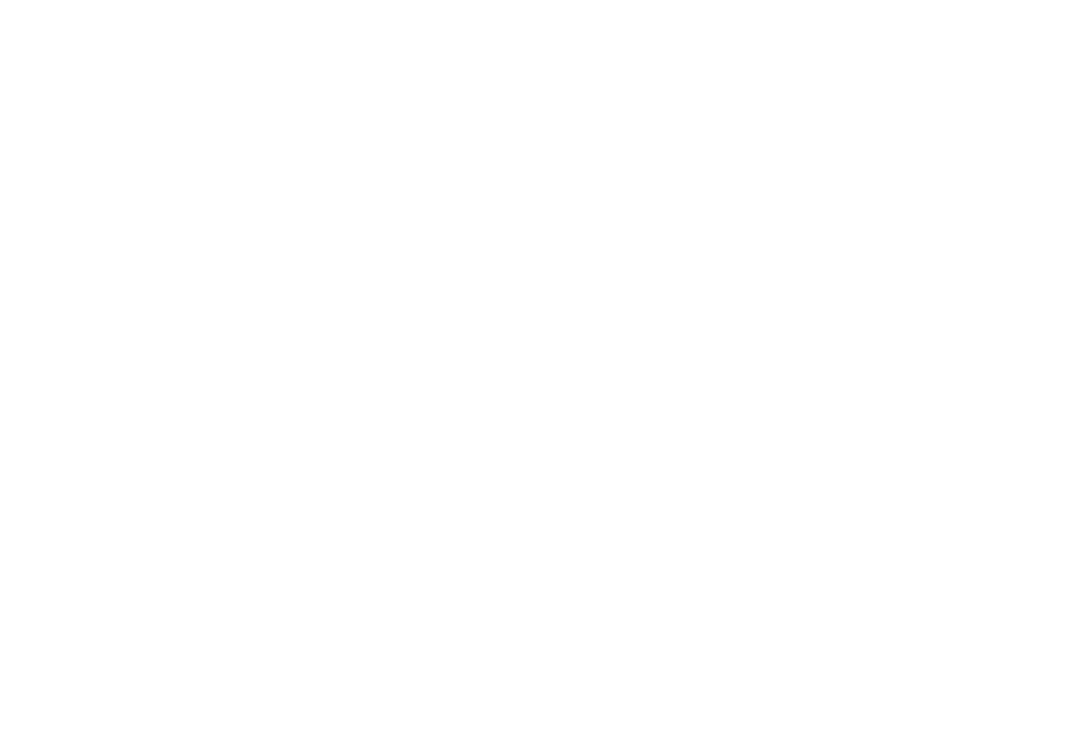
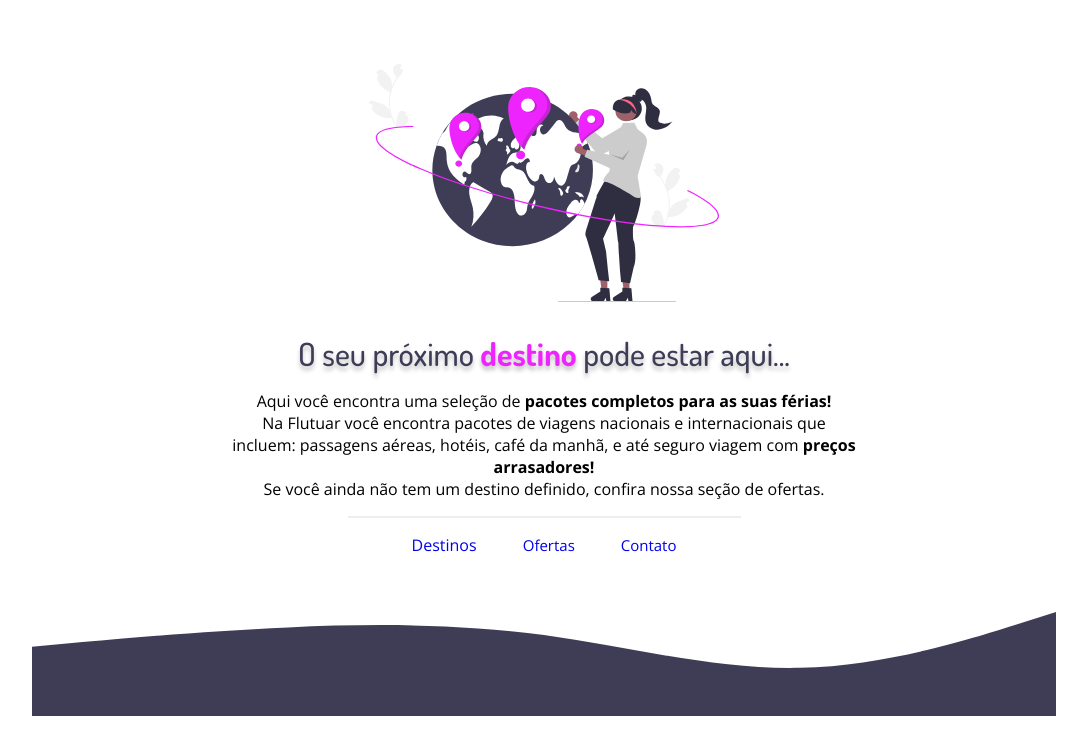
Before and after one commit to HomerMau/Viajando_o_Mundo, a plain HTML site: page index.html in a window 1280 px wide. Shown: the whole page, without its empty margins (96-1183 px from the left). Drawn offline with nearby package versions, Linux system fonts and the light colour scheme.

Commit message:
Completo (FINALMENTE)

```diff
--- a/index.html
+++ b/index.html
@@ -2,12 +2,94 @@
 <html lang="pt-br">
 <head>
 
+    <link rel="preconnect" href="https://fonts.googleapis.com">
+    <link rel="preconnect" href="https://fonts.gstatic.com" crossorigin>
+
+
+
+    <meta charset="UTF-8">
     <meta name="viewport" content="width=device-width, initial-scale=1.0">
 
+    <title>Viajando o Mundo</title>
 
-    <title>Bora Bill</title>
+    <link href="https://fonts.googleapis.com/css2?family=Dosis:wght@500;700&family=Open+Sans:wght@400;700&family=Poppins&display=swap" rel="stylesheet">
+
+    <link rel="shortcut icon" href="images/favicon.svg" type="image" />
+
+    <link rel="stylesheet" href="style.css">
+
+
+
 </head>
 <body>
+    <div class="page">
+
+        <nav>
+            <a
+            id="girl" href="#">
+
+                <img
+                 src="/images/img1.svg"
+                 alt="Menina olhando e segurando o planeta(nesse planeta existem alguns ponteiros de localização)">
+
+            </a>
+
+
+        </nav>
+
+        <main>
+
+            <section>
+
+               <h1>O seu próximo <span> destino </span>pode estar aqui...</h1>
+
+
+               <p>
+                Aqui você encontra uma seleção de <strong>pacotes completos para as suas férias!</strong>
+                <br>
+                Na Flutuar você encontra pacotes de viagens nacionais e internacionais que incluem: passagens aéreas, hotéis, café da manhã, e até seguro viagem com <strong>preços arrasadores!</strong>
+                <br>
+                Se você ainda não tem um destino definido, confira nossa seção de ofertas.
+
+               </p>
+
+
+            </section>
+
+
+        </main>
+
+        <footer>
+
+            <div id="line"></div>
+
+            <a
+            target="_blank" href="https://www.booking.com/">
+                Destinos
+            </a>
+
+            <a
+            target="_blank" href="https://www.booking.com/">
+                Ofertas
+            </a>
+
+            <a
+            target="_blank" href="https://www.booking.com/">
+                Contato
+            </a>
+
+
+
+                    <a id="wave" href="#">
+
+                        <img
+                        src="images/Wave.svg"
+                        alt="Uma onda de praia da cor Azul escuro"/>
+
+                    </a>
+        </footer>
+
+    </div>
 
 </body>
 </html>
--- /dev/null
+++ b/style.css
@@ -0,0 +1,82 @@
+main {
+
+    width: 626px;
+    margin: auto;
+
+}
+
+
+body {
+    font-family: 'Open Sans', sans-serif;
+
+    text-align: center;
+    margin: 64px auto 0px;
+
+    min-height: 100vh;
+
+
+}
+
+body #girl {
+    margin-top: 64px;
+    margin-bottom: 0px;
+
+}
+
+h1 {
+
+
+    font-family: 'Dosis';
+    font-style: normal;
+    font-weight: 500;
+    font-size: 32px;
+    line-height: 40px;
+    margin-bottom: 16px;
+
+    color: #3F3D56;
+
+    text-shadow: 0px 4px 4px rgba(0, 0, 0, 0.25);
+}
+
+h1 span{
+
+
+    color: #EE24FF;
+    font-weight: bold
+
+}
+
+footer {
+
+    width: 1024px;
+    margin: auto ;
+
+
+}
+
+
+#line {
+width: 391px;
+
+
+margin: 0 auto 16px;
+border: 1px solid #ECEFF2;
+
+}
+
+footer a {
+    text-decoration: none;
+}
+
+footer a + a {
+    font-size: 15px;
+    margin-left: 42px;
+
+}
+
+
+footer #wave {
+    position: relative;
+    margin: 0 auto 0;
+    bottom: -56px;
+}
```
Also changed, not shown: images/Wave.svg (added), images/favicon.svg (added), images/img1.svg (added).
